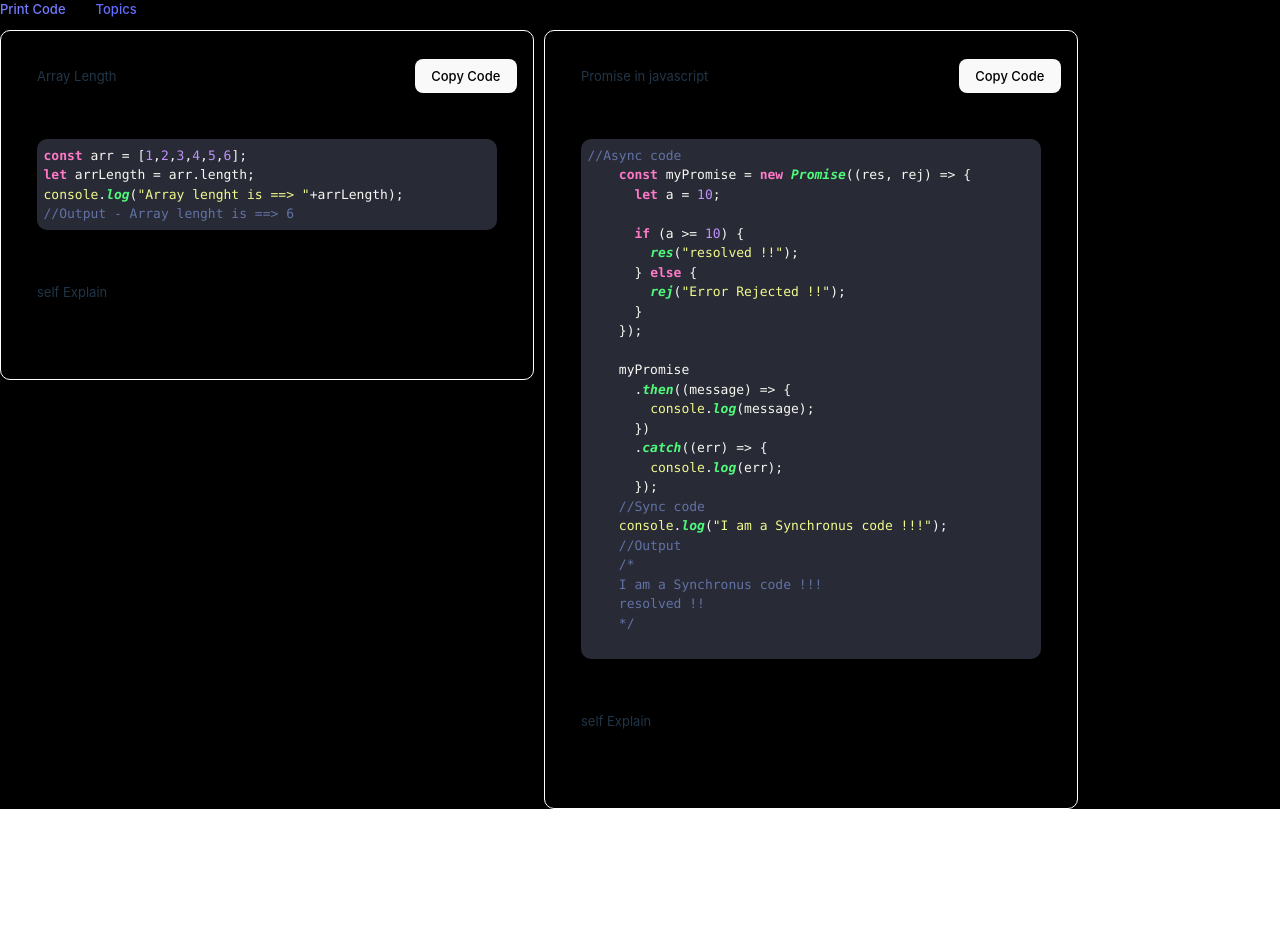
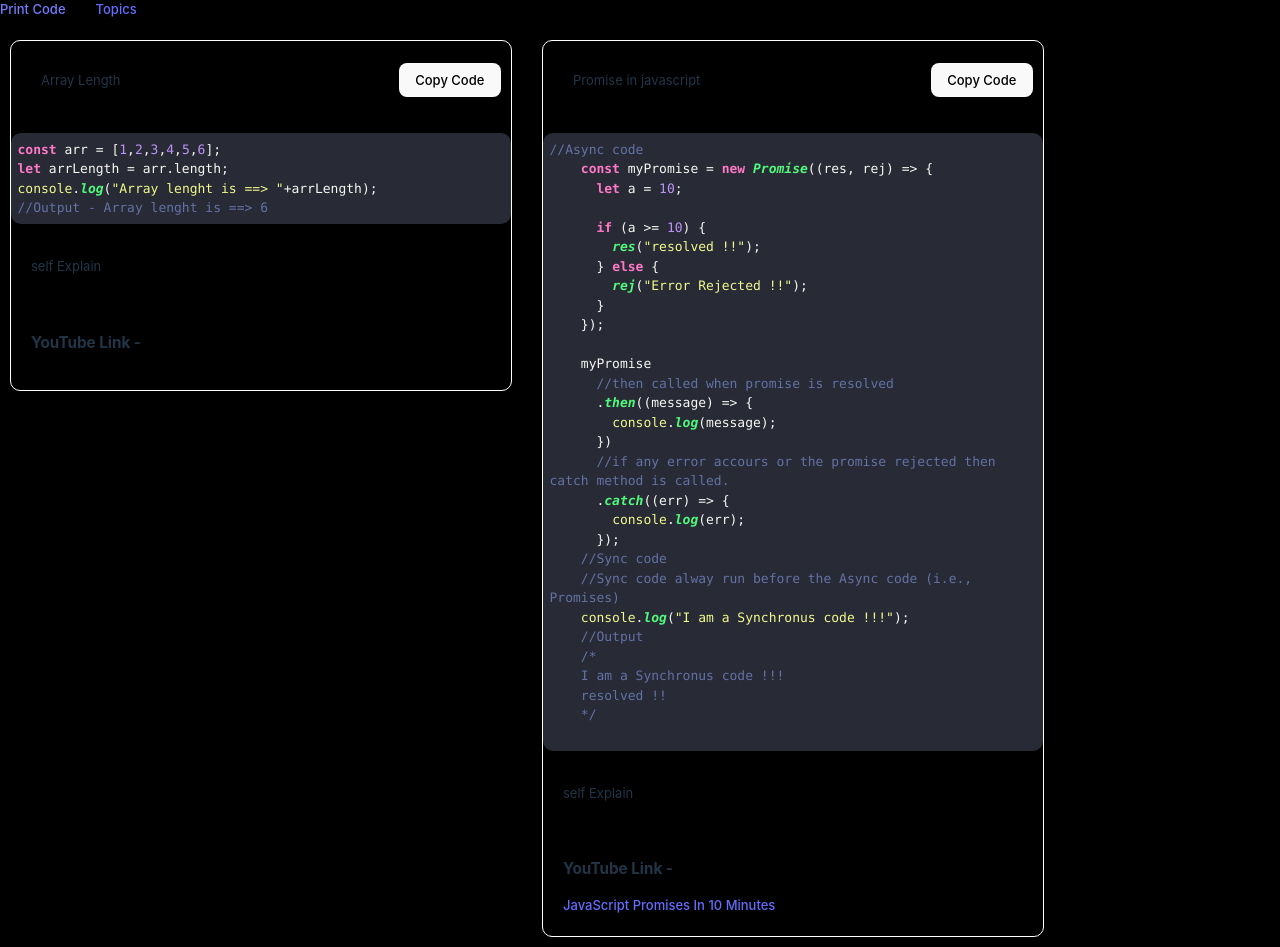
Before and after one commit to randhavevaibhav/JsManual2, a React (Create React App) app: page /JsManual2/topics in a window 1280 px wide. Before the commit the page ends 809 px from the top, so only its background shows below. Built offline with nearby package versions, Linux system fonts and the light colour scheme; a small style sheet from the web is missing.

Commit message:
Added youtube link and adjusted the margin,padding

```diff
--- a/src/components/TopicItems.js
+++ b/src/components/TopicItems.js
@@ -7,7 +7,7 @@ import "highlightjs-copy/dist/highlightjs-copy.min.css";
 import { useEffect,useState} from "react";
 import {CopyToClipboard} from 'react-copy-to-clipboard';
 
-const TopicItems = ({idx,topicName,syntax,explanation,videoLink})=>{
+const TopicItems = ({idx,topicName,syntax,explanation,videoLink,videoTitle})=>{
 const [copButtonText,setcopButtonText] = useState("Copy Code");
   useEffect(() => {
     hljs.highlightAll();
@@ -42,7 +42,7 @@ const [copButtonText,setcopButtonText] = useState("Copy Code");
 
       </div>
 
-        <div className='Code padding20px'>
+        <div className='Code'>
           <pre className='code-body' style={{whiteSpace:"pre-wrap"}}>
 
             <code className="javascript"style={{borderRadius:10}} >
@@ -55,7 +55,9 @@ const [copButtonText,setcopButtonText] = useState("Copy Code");
           {explanation}
         </div>
         <div className="youtube-links padding20px">
-          {videoLink}
+          <h3>YouTube Link - </h3>
+          <a href={videoLink} target='_blank' rel="noreferrer">{videoTitle}</a>
+
         </div>
 
       </div>
--- a/src/components/Topics.js
+++ b/src/components/Topics.js
@@ -16,6 +16,7 @@ topicName={topic.topicName}
 syntax = {topic.syntax}
 explanation = {topic.explanation}
 videoLink = {topic.videoLink}
+videoTitle = {topic.videoTitle}
 
 ></TopicItems>
 
--- a/src/helper/TopicList.js
+++ b/src/helper/TopicList.js
@@ -9,6 +9,7 @@ let arrLength = arr.length;
 console.log("Array lenght is ==> "+arrLength);
 //Output - Array lenght is ==> 6`,
     explanation:"self Explain",
+    videoTitle:"",
     videoLink:""
 },
 {
@@ -25,13 +26,16 @@ console.log("Array lenght is ==> "+arrLength);
     });
 
     myPromise
+      //then called when promise is resolved
       .then((message) => {
         console.log(message);
       })
+      //if any error accours or the promise rejected then catch method is called.
       .catch((err) => {
         console.log(err);
       });
     //Sync code
+    //Sync code alway run before the Async code (i.e., Promises)
     console.log("I am a Synchronus code !!!");
     //Output
     /*
@@ -40,7 +44,8 @@ console.log("Array lenght is ==> "+arrLength);
     */
     `,
     explanation:"self Explain",
-    videoLink:""
+    videoTitle:"JavaScript Promises In 10 Minutes",
+    videoLink:"https://youtu.be/DHvZLI7Db8E?si=7935uGMcss3erX3u"
 },
 
 
--- a/src/styles/TopicItems.css
+++ b/src/styles/TopicItems.css
@@ -11,8 +11,9 @@
     width: 500px;
 
     border: solid white 1px;
-  padding: 16px;
+  padding: 0px;
   border-radius: 10px;
+  margin: 10px;
 
 }
 .padding20px
@@ -44,6 +45,7 @@
     display: flex;
   align-items: center;
   justify-content: space-between;
+  padding: 10px;
 }
 
 
```
